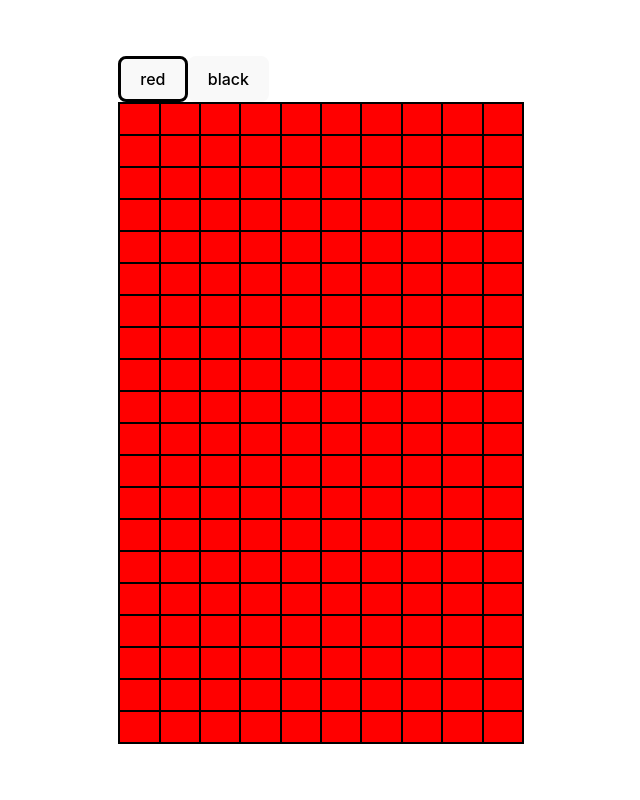
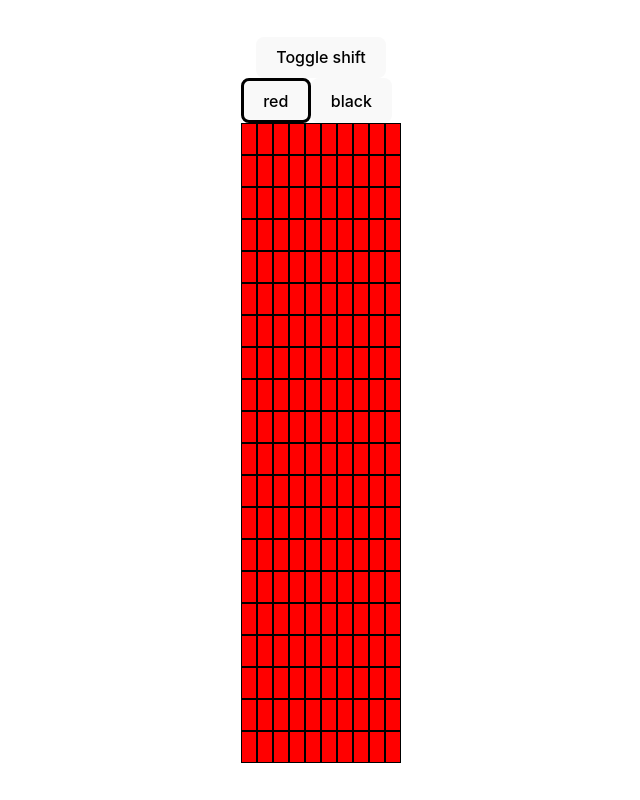
Before and after one commit to julioolvr/patterns, a React (Vite) app: page / in a window 1280 px wide. Shown: the whole page, without its empty margins (319-959 px from the left). Built offline with nearby package versions, Linux system fonts and the light colour scheme.

Commit message:
Shift pattern

```diff
--- a/package.json
+++ b/package.json
@@ -10,6 +10,7 @@
     "preview": "vite preview"
   },
   "dependencies": {
+    "classnames": "^2.5.1",
     "react": "^18.2.0",
     "react-dom": "^18.2.0",
     "remeda": "^1.61.0",
--- a/src/Pattern.css
+++ b/src/Pattern.css
@@ -1,9 +1,16 @@
 .pattern {
-  border: 1px solid black;
 }
 
 .pattern--row {
   display: flex;
+}
+
+.pattern__is-shifted .pattern--row:nth-child(odd) {
+  margin-left: -0.25em;
+}
+
+.pattern__is-shifted .pattern--row:nth-child(even) {
+  margin-left: 0.25em;
 }
 
 .pattern--cell {
@@ -11,6 +18,8 @@
   border: 1px solid black;
   width: 1em;
   height: 2em;
+  margin: 0;
+  padding: 0;
 }
 
 .palette-selector {
--- a/src/Pattern.tsx
+++ b/src/Pattern.tsx
@@ -1,6 +1,7 @@
 import { useState } from "react";
 import * as R from "remeda";
 import { useImmer } from "use-immer";
+import classNames from "classnames";
 
 import "./Pattern.css";
 
@@ -19,9 +20,12 @@ function usePattern(width: number, height: number) {
   const [pixels, setPixels] = useImmer(
     R.times(height, () => R.times(width, R.constant(0)))
   );
+  const [isShifted, setIsShifted] = useState(false);
 
   return {
     palette,
+    isShifted,
+    toggleShift: () => setIsShifted((prev) => !prev),
     colorGrid(): Array<Array<Color>> {
       return pixels.map((row) => {
         return row.map((paletteIndex) => palette.colors[paletteIndex]);
@@ -35,9 +39,11 @@ function usePattern(width: number, height: number) {
   };
 }
 
-function PatternUi({ colorGrid, onPaint }: PatternUiProps) {
+function PatternUi({ colorGrid, onPaint, isShifted }: PatternUiProps) {
   return (
-    <div className="pattern">
+    <div
+      className={classNames("pattern", { "pattern__is-shifted": isShifted })}
+    >
       {colorGrid.map((row, y) => (
         <div key={y} className="pattern--row">
           {row.map((color, x) => (
@@ -57,6 +63,7 @@ function PatternUi({ colorGrid, onPaint }: PatternUiProps) {
 type PatternUiProps = {
   colorGrid: Array<Array<Color>>;
   onPaint: (x: number, y: number) => void;
+  isShifted: boolean;
 };
 
 function PaletteSelector({
@@ -93,6 +100,7 @@ export default function Editor() {
 
   return (
     <div>
+      <button onClick={pattern.toggleShift}>Toggle shift</button>
       <PaletteSelector
         palette={pattern.palette}
         selectedColorIndex={currentColorIndex}
@@ -101,6 +109,7 @@ export default function Editor() {
       <PatternUi
         colorGrid={pattern.colorGrid()}
         onPaint={(x, y) => pattern.setColor(currentColorIndex, x, y)}
+        isShifted={pattern.isShifted}
       />
     </div>
   );
```
Also changed, not shown: 1 other file (tests, documents, lock files or other folders).
